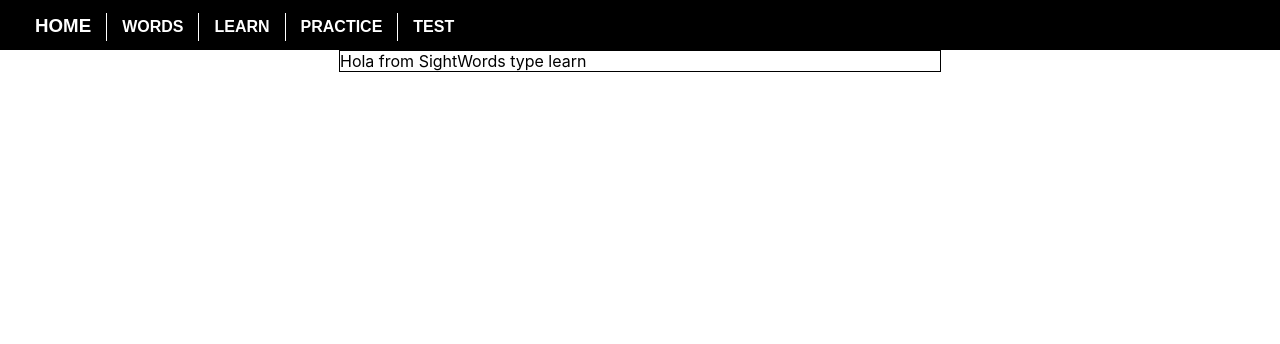
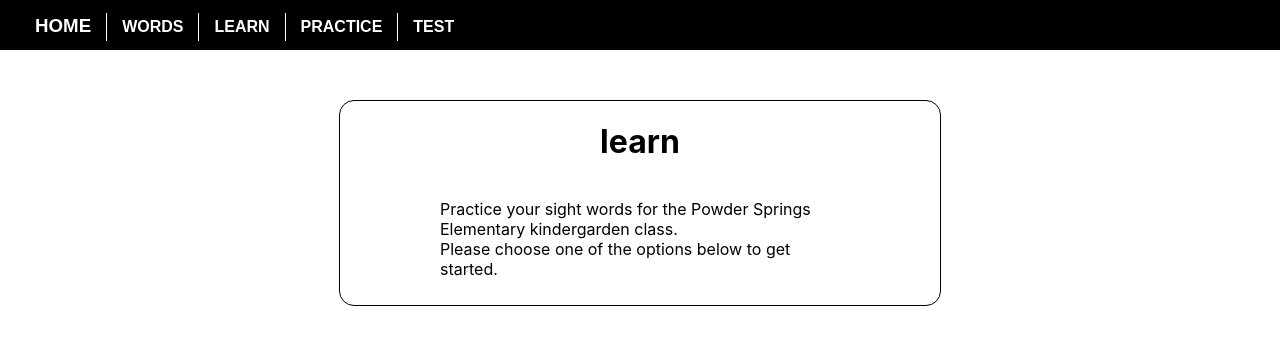
Before and after one commit to mkdillard/sight-words, a React (Create React App) app: page / in a window 1280 px wide. Both pictures are taken after a click on the element "LEARN". Shown: the top 344 px of the page. Built offline with nearby package versions, Linux system fonts and the light colour scheme.

Commit message:
Started working on SightWords componenent menu

```diff
--- a/src/components/Content/Content.js
+++ b/src/components/Content/Content.js
@@ -2,6 +2,7 @@ import React from 'react';
 import Menu from '../Menu/Menu';
 import SightWords from '../SightWords/SightWords';
 import WordLists from '../WordLists/WordLists';
+import Words from '../../data/sightwords.json';
 
 const Content = ({contentType, menuCallback}) => {
 
@@ -9,13 +10,13 @@ const Content = ({contentType, menuCallback}) => {
     if (contentType === 'menu') {
       return <Menu callback={menuCallback}/>;
     } else if (contentType === 'words') {
-      return <WordLists type={contentType} />;
+      return <WordLists listA={Words.listA} listB={Words.listB} />;
     } else if (contentType === 'learn') {
-      return <SightWords type={contentType} />;
+      return <SightWords type={contentType} listA={Words.listA} listB={Words.listB} />;
     } else if (contentType === 'practice') {
-      return <SightWords type={contentType} />;
+      return <SightWords type={contentType} listA={Words.listA} listB={Words.listB} />;
     } else if (contentType === 'test') {
-      return <SightWords type={contentType} />;
+      return <SightWords type={contentType} listA={Words.listA} listB={Words.listB} />;
     }
     //Fall back to Menu if state is bad
     return <Menu callback={menuCallback}/>;
--- a/src/components/SightWords/SightWords.css
+++ b/src/components/SightWords/SightWords.css
@@ -1,5 +1,9 @@
-.sight-words {
+.sight-words-menu {
+  width: 600px;
   margin: auto;
-  width: 600px;
-  border: 1px solid #000000
+  margin-top: 50px;
+  text-align: center;
+  border: 1px solid #000000;
+  border-radius: 15px;
+  padding-bottom: 10px;
 }
--- a/src/components/SightWords/SightWords.js
+++ b/src/components/SightWords/SightWords.js
@@ -1,10 +1,45 @@
 import React from 'react';
+import MenuButton from '../Menu/MenuButton';
+
 import './SightWords.css';
 
-const SightWords = ({type}) => {
+const SightWords = ({type, listA, listB}) => {
+  const selectSightWordsDescription = () => {
+    if (type === 'learn') {
+      return (
+        <p>
+
+        </p>
+      );
+    } else if (type === 'practice') {
+      return (
+        <p>
+
+        </p>
+      );
+    } else if (type === 'test') {
+      return (
+        <p>
+
+        </p>
+      );
+    }
+    return ( //assume learn
+      <p>
+
+      </p>
+    );
+  }
   return (
-      <div className='sight-words'>
-        Hola from SightWords type {type}
+      <div className='sight-words-menu'>
+        <h1>{type}</h1>
+        <div className='pWrapper'>
+          <p>
+            Practice your sight words for the Powder Springs Elementary kindergarden
+            class.<br />
+            Please choose one of the options below to get started.
+          </p>
+        </div>
       </div>
   );
 }
--- a/src/components/WordLists/WordLists.js
+++ b/src/components/WordLists/WordLists.js
@@ -1,36 +1,28 @@
 import React from 'react';
 import { Grid, Col, Row } from 'react-flexbox-grid';
-import Words from '../../data/sightwords.json';
 import './WordLists.css';
 
-// console.log(typeof WordLists.listA)
-// console.log(WordLists.listB)
+const WordLists = ({listA, listB} ) => {
 
-const WordLists = ( ) => {
-
-  const wordListA = Words.listA.map((word, index) => {
+  const wordListA = listA.map((word, index) => {
     return (<Col xs={6} sm={4} md={3} lg={2} key={index}>
               <p className='word'>{word}</p>
             </Col>);
   });
-  const wordListB = Words.listB.map((word, index) => {
+  const wordListB = listB.map((word, index) => {
     return (<Col xs={6} sm={4} md={3} lg={2} key={index}>
               <p className='word'>{word}</p>
             </Col>);
   });
 
-
   return (
     <div className='wrapper'>
-      <div className='float-left'>
       <h2>List A</h2>
       <Grid fluid>
         <Row>
           {wordListA}
         </Row>
       </Grid>
-      </div>
-      <div className='float-right'>
       <h2>List B</h2>
       <Grid fluid>
         <Row>
@@ -38,7 +30,6 @@ const WordLists = ( ) => {
         </Row>
       </Grid>
     </div>
-    </div>
   );
 };
 
```
Also changed, not shown: src/components/WordLists/WordList.js (deleted, +0 -7 lines). Lines whose indentation alone changed are shown as unchanged.
